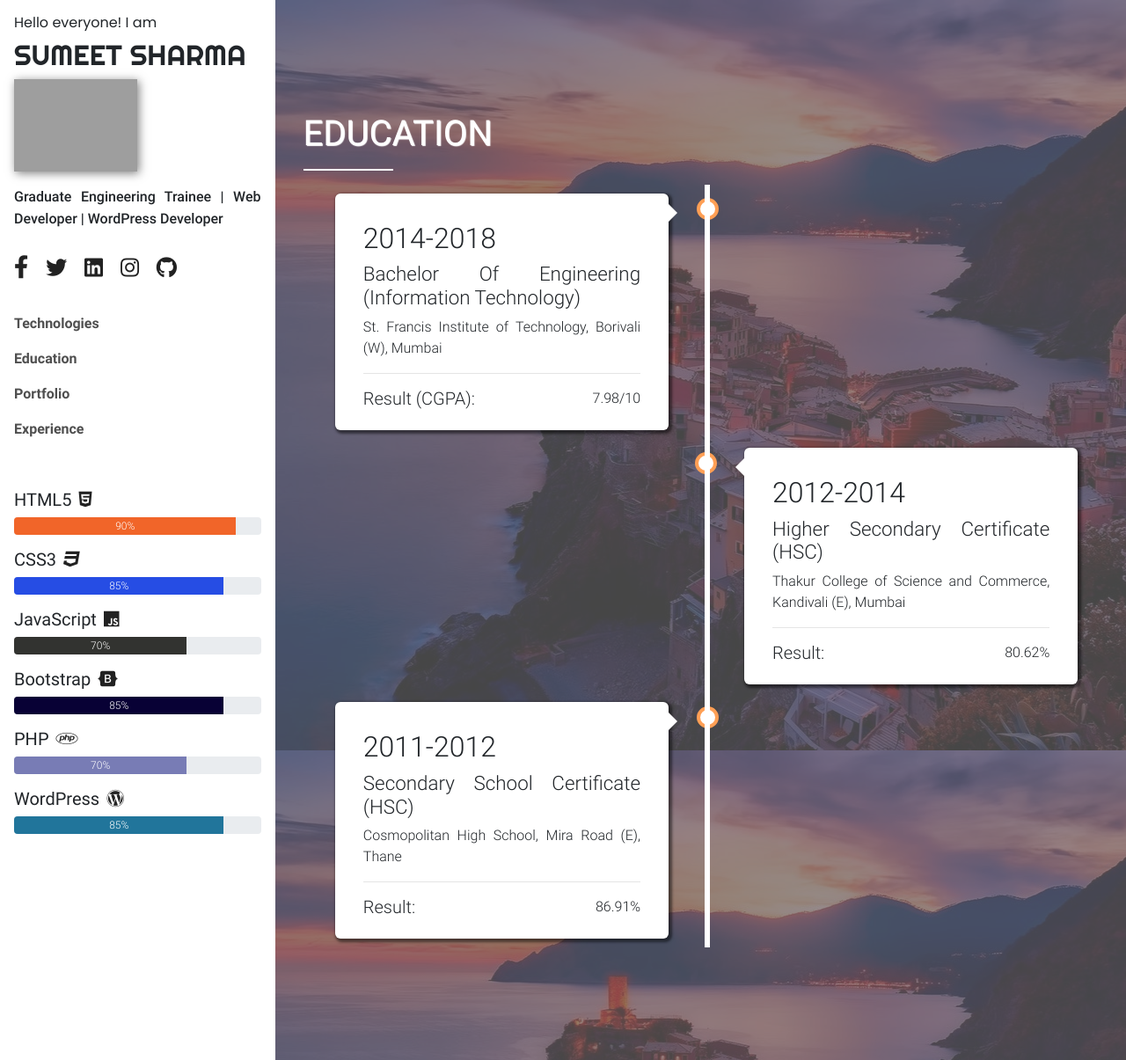
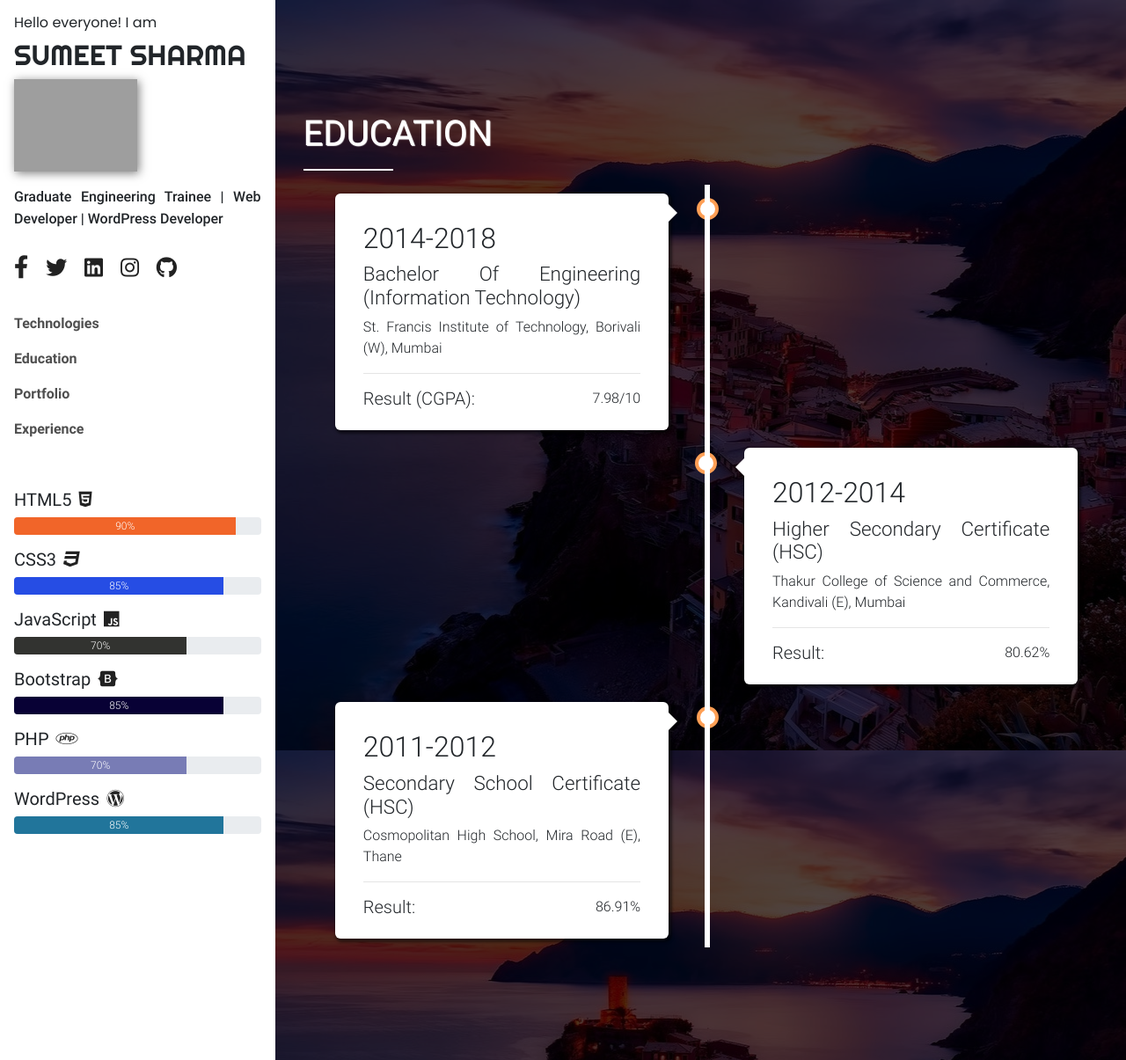
Before and after one commit to itsumeet27/portfolio-1, a PHP site: page /education.php in a window 1280 px wide. Shown: the whole page at 88% size. Run offline with PHP 8.4, Linux system fonts and the light colour scheme; some libraries are stand-ins or nearby versions; grey boxes are pictures that could not be loaded.

```diff
--- a/education.php
+++ b/education.php
@@ -1,7 +1,7 @@
 <?php include ('includes/left.php'); ?>
 <div class="education"
         style="background: url('img/sample.jpg');background-attachment: fixed;background-size: cover;background-position: center;background-repeat: no-repeat;">
-        <div style="background-color: #666666b0;padding: 8em 2em;">
+        <div style="background-color: #000000b0;padding: 8em 2em;">
           <div class="education-title">
             <h1 class="h1-responsive white-text" style="text-shadow: 1px 1px 1px #fff;font-weight: 400">EDUCATION</h1>
             <hr style="width:100px;border: 1px solid #fff">
--- a/experience.php
+++ b/experience.php
@@ -1,7 +1,7 @@
 <?php include ('includes/left.php'); ?>
 <div class="experience"
         style="background: url('img/sample.jpg');background-attachment: fixed;background-size: cover;background-position: center;background-repeat: no-repeat;">
-        <div style="background-color: #666666b0;padding: 8em 2em;">
+        <div style="background-color: #000000b0;padding: 8em 2em;">
           <div class="education-title">
             <h1 class="h1-responsive white-text" style="text-shadow: 1px 1px 1px #fff;font-weight: 400">EXPERIENCE</h1>
             <hr style="width:100px;border: 1px solid #fff">
```
